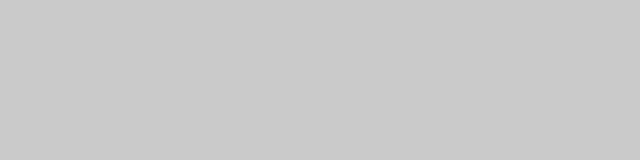
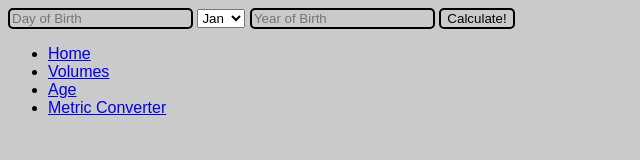
Before and after one commit to Osborne1992/javascript_calculator, a plain HTML site: page age.html in a window 1280 px wide. Shown: the whole page, without its empty margins (0-640 px from the left). Drawn offline with Linux system fonts and the light colour scheme.

Commit message:
committing working volume calc and attempt at age calc

```diff
--- a/age.html
+++ b/age.html
@@ -6,5 +6,53 @@
 </head>
 <body>
 
+  <form>
+    <input type="number" placeholder="Day of Birth" id="day_of_birth">
+    <select id="month">
+      <option value="1">Jan</option>
+      <option value="2">Feb</option>
+      <option value="3">Mar</option>
+      <option value="4">Apr</option>
+      <option value="5">May</option>
+      <option value="6">Jun</option>
+      <option value="7">Jul</option>
+      <option value="8">Aug</option>
+      <option value="9">Sep</option>
+      <option value="10">Oct</option>
+      <option value="11">Nov</option>
+      <option value="12">Dec</option>
+    </select>
+    <input type="number" placeholder="Year of Birth" id="year_of_birth">
+    <button id="event_click">Calculate!</button>
+  </form>
+
+
+  <ul>
+    <li><a href="index.html" alt="Home Page Basic And Advanced Calculator">Home</a></li>
+    <li><a href="volumes.html" alt="Volumes Calulcator">Volumes</a></li>
+    <li><a href="age.html" alt="Age Calulcator">Age</a></li>
+    <li><a href="metric.html" alt="Metric Conversion Calulcator">Metric Converter</a></li>
+  </ul>
+
+  <script type="text/javascript">
+
+    document.getElementById("event_click").addEventListener("click", function() {
+
+      var dobday = document.getElementById("day_of_birth").value;
+      var dobmonth = document.getElementById("month").value;
+      var dobyear = document.getElementById('year_of_birth').value;
+
+      var today = new Date();
+
+      var age = parseInt(today.year) - parseInt(dobyear)
+      var age = age - 1 if (dobmonth > today.month or (dobmonth >= today.month and dobday > today.day))
+
+      alert("You are " + age + " years old!")
+
+
+    };
+
+  </script>
+
 </body>
 </html>
```
Also changed, not shown: index.html (+1 -0 lines), metric.html (+8 -0 lines), volumes.html (+10 -3 lines).
